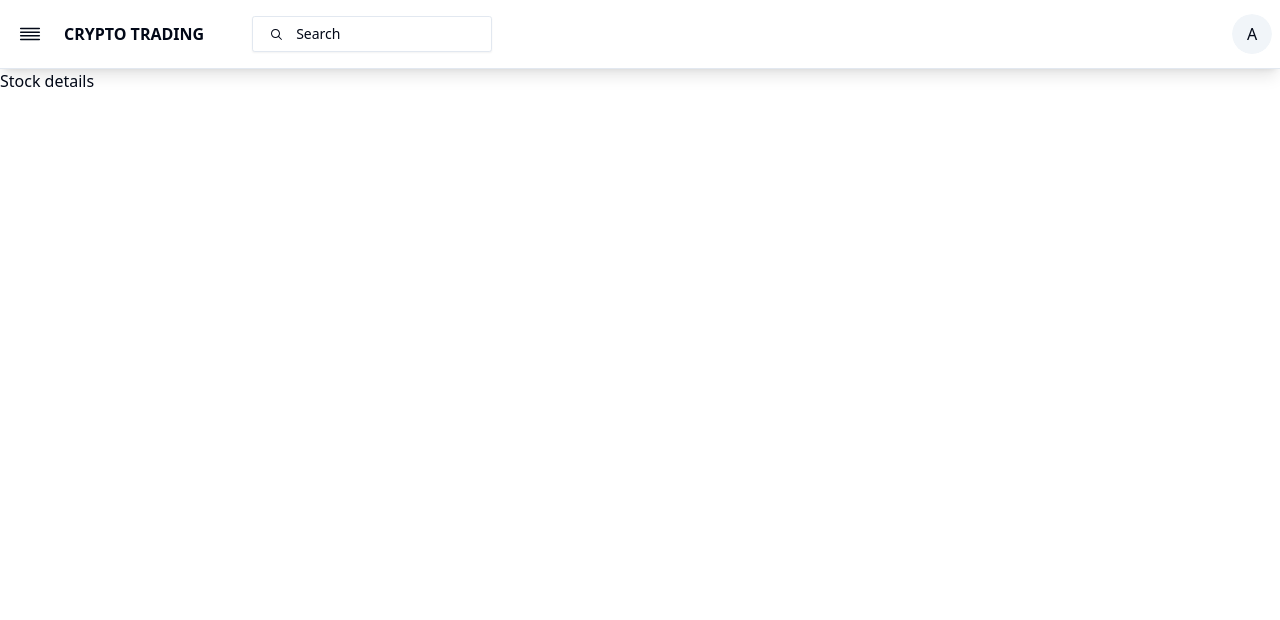
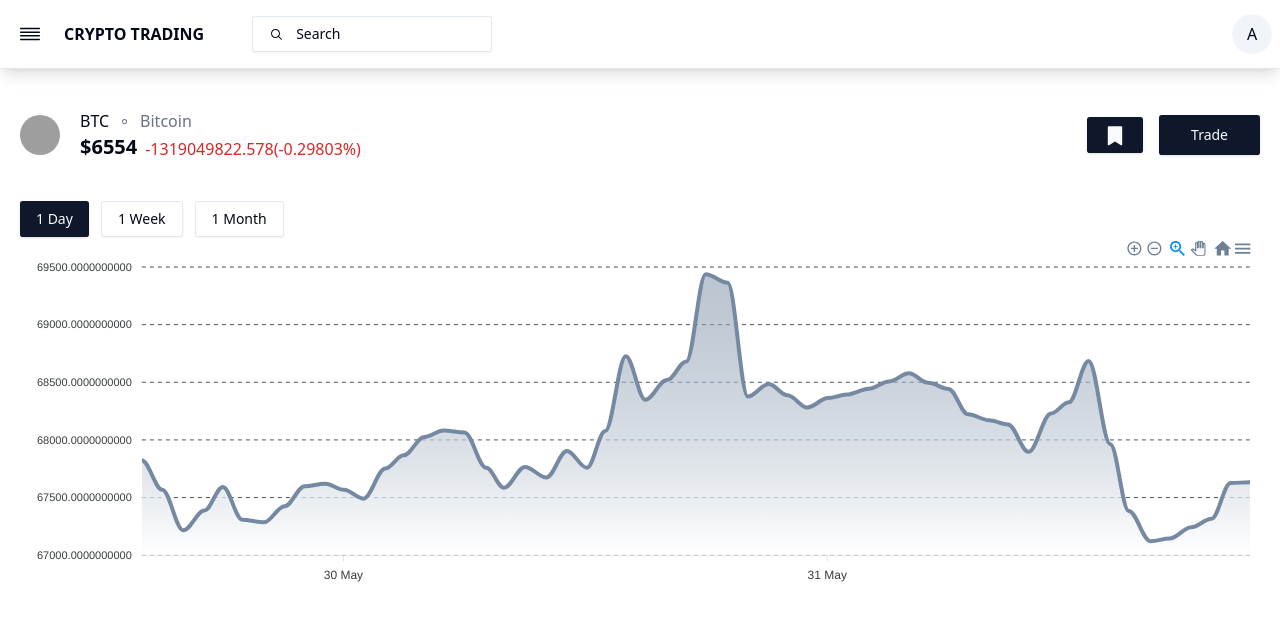
Before and after one commit to MuhammedAnwarsha/crypto_trading_reactjs, a React (Vite) app: page /market/1 in a window 1280 px wide. Shown: the top 620 px of the page. Built offline with nearby package versions, Linux system fonts and the light colour scheme; grey boxes are pictures that could not be loaded.

Commit message:
stock details component

```diff
--- a/src/page/Home/AssetTable.jsx
+++ b/src/page/Home/AssetTable.jsx
@@ -8,8 +8,11 @@ import {
   TableRow,
 } from "@/components/ui/table";
 import React from "react";
+import { useNavigate } from "react-router-dom";
 
 const AssetTable = () => {
+  const navigate = useNavigate();
+
   return (
     <Table>
       <TableHeader>
@@ -25,7 +28,10 @@ const AssetTable = () => {
       <TableBody>
         {[1, 1, 1, 1, 1, 1, 1, 1, 1, 1, 1, 1, 1].map((item, index) => (
           <TableRow key={index}>
-            <TableCell className="font-medium flex items-center gap-2">
+            <TableCell
+              onClick={() => navigate(`/market/bitcoin`)}
+              className="font-medium flex items-center gap-2 cursor-pointer"
+            >
               <Avatar className="-z-50">
                 <AvatarImage src="https://cdn.pixabay.com/photo/2015/08/27/11/20/bitcoin-910307_1280.png" />
               </Avatar>
--- a/src/page/Stock Details/StockDetails.jsx
+++ b/src/page/Stock Details/StockDetails.jsx
@@ -1,11 +1,77 @@
-import React from 'react'
+import { Avatar, AvatarImage } from "@/components/ui/avatar";
+import { Button } from "@/components/ui/button";
+import {
+  Dialog,
+  DialogContent,
+  DialogHeader,
+  DialogTitle,
+  DialogTrigger,
+} from "@/components/ui/dialog";
+import {
+  BookmarkFilledIcon,
+  BookmarkIcon,
+  DotIcon,
+} from "@radix-ui/react-icons";
+import React from "react";
+import TradingForm from "./TradingForm";
+import StockChart from "../Home/StockChart";
 
 const StockDetails = () => {
   return (
-    <div>
-      Stock details
+    <div className="p-5 mt-5">
+      <div className="flex justify-between">
+        <div className="flex gap-5 items-center">
+          <div>
+            <Avatar>
+              <AvatarImage
+                src={
+                  "https://cdn.pixabay.com/photo/2015/08/27/11/20/bitcoin-910307_1280.png"
+                }
+              />
+            </Avatar>
+          </div>
+          <div>
+            <div className="flex items-center gap-2">
+              <p>BTC</p>
+              <DotIcon className="text-gray-500" />
+              <p className="text-gray-500">Bitcoin</p>
+            </div>
+            <div className="flex items-end gap-2">
+              <p className="text-xl font-bold">$6554</p>
+              <p className="text-red-600">
+                <span>-1319049822.578</span>
+                <span>(-0.29803%)</span>
+              </p>
+            </div>
+          </div>
+        </div>
+        <div className="flex items-center gap-4">
+          <Button>
+            {true ? (
+              <BookmarkFilledIcon className="h-6 w-6" />
+            ) : (
+              <BookmarkIcon className="h-6 w-6" />
+            )}
+          </Button>
+          <Dialog>
+            <DialogTrigger>
+              <Button size="lg">Trade</Button>
+            </DialogTrigger>
+            <DialogContent>
+              <DialogHeader>
+                <DialogTitle>How much do you want to spend?</DialogTitle>
+              </DialogHeader>
+              <TradingForm />
+            </DialogContent>
+          </Dialog>
+        </div>
+      </div>
+
+      <div className="mt-10">
+        <StockChart />
+      </div>
     </div>
-  )
-}
+  );
+};
 
-export default StockDetails
+export default StockDetails;
--- /dev/null
+++ b/src/page/Stock Details/TradingForm.jsx
@@ -0,0 +1,89 @@
+import { Avatar, AvatarImage } from "@/components/ui/avatar";
+import { Button } from "@/components/ui/button";
+import { Input } from "@/components/ui/input";
+import { DotIcon } from "@radix-ui/react-icons";
+import React, { useState } from "react";
+
+const TradingForm = () => {
+  const [orderType, setOrderType] = useState("BUY");
+  const handleChange = () => {};
+
+  return (
+    <div className="space-y-10 p-5">
+      <div>
+        <div className="flex gap-4 items-center justify-between">
+          <Input
+            className="py-7 focus:outline-none"
+            placeholder="enter amount..."
+            onChange={handleChange}
+            type="number"
+            name="amount"
+          />
+          <div>
+            <p className="border text-2xl flex justify-center items-center w-36 h-14 rounded-md">
+              4563
+            </p>
+          </div>
+        </div>
+        {false && (
+          <h1 className="text-red-600 text-center pt-4">
+            insufficient wallet balance to buy
+          </h1>
+        )}
+      </div>
+      <div className="flex gap-5 items-center">
+        <div>
+          <Avatar>
+            <AvatarImage
+              src={
+                "https://cdn.pixabay.com/photo/2015/08/27/11/20/bitcoin-910307_1280.png"
+              }
+            />
+          </Avatar>
+        </div>
+        <div>
+          <div className="flex items-center gap-2">
+            <p>BTC</p>
+            <DotIcon className="text-gray-500" />
+            <p className="text-gray-500">Bitcoin</p>
+          </div>
+          <div className="flex items-end gap-2">
+            <p className="text-xl font-bold">$6554</p>
+            <p className="text-red-600">
+              <span>-1319049822.578</span>
+              <span>(-0.29803%)</span>
+            </p>
+          </div>
+        </div>
+      </div>
+
+      <div className="flex items-center justify-between">
+        <p>Order Type</p>
+        <p>Market Order</p>
+      </div>
+      <div className="flex items-center justify-between">
+        <p>{orderType == "BUY" ? "Available Case" : "Available Quantity"}</p>
+        <p>{orderType == "BUY" ? 9000 : 23.08}</p>
+      </div>
+
+      <div>
+        <Button
+          className={`w-full py-6 ${
+            orderType == "SELL" ? "bg-red-600 text-white" : ""
+          }`}
+        >
+          {orderType}
+        </Button>
+        <Button
+          variant="link"
+          className="w-full mt-5 text-xl"
+          onClick={() => setOrderType(orderType == "BUY" ? "SELL" : "BUY")}
+        >
+          {orderType == "BUY" ? "Or Sell" : "Or Buy"}
+        </Button>
+      </div>
+    </div>
+  );
+};
+
+export default TradingForm;
```
